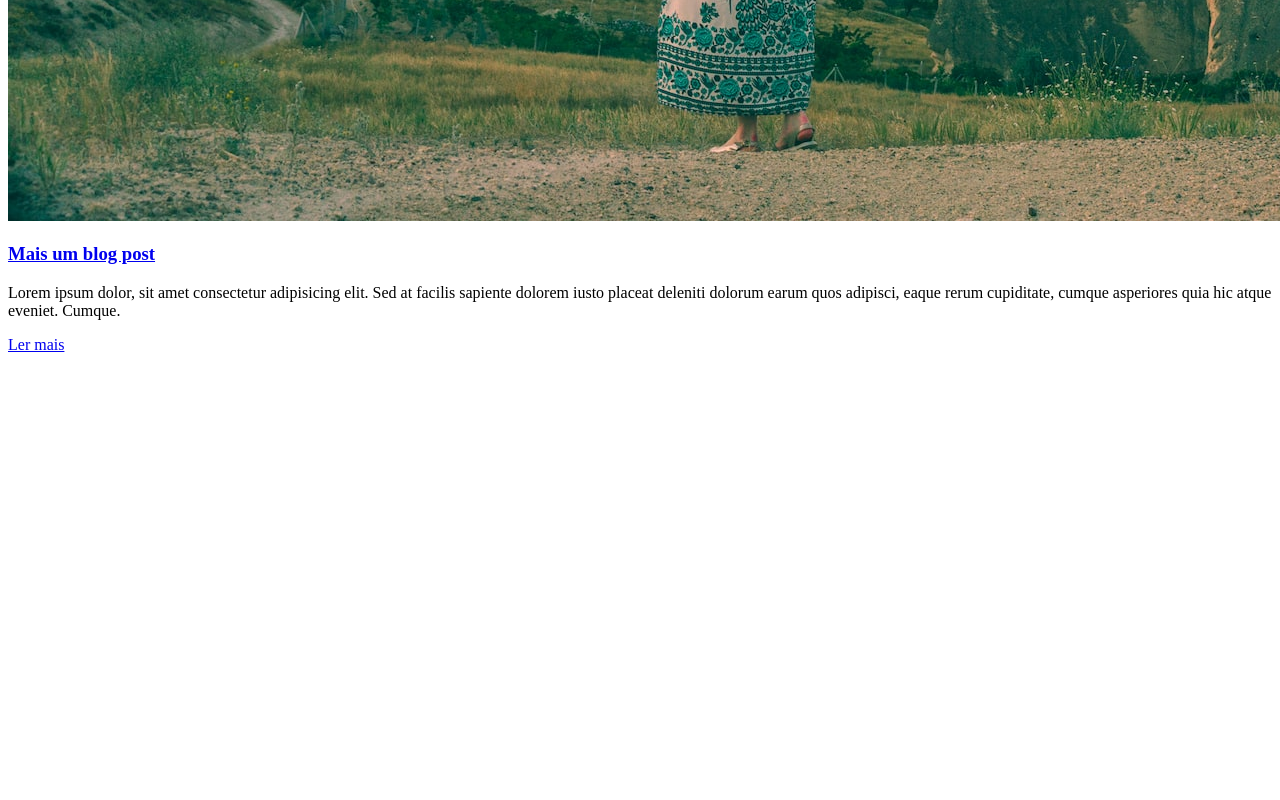
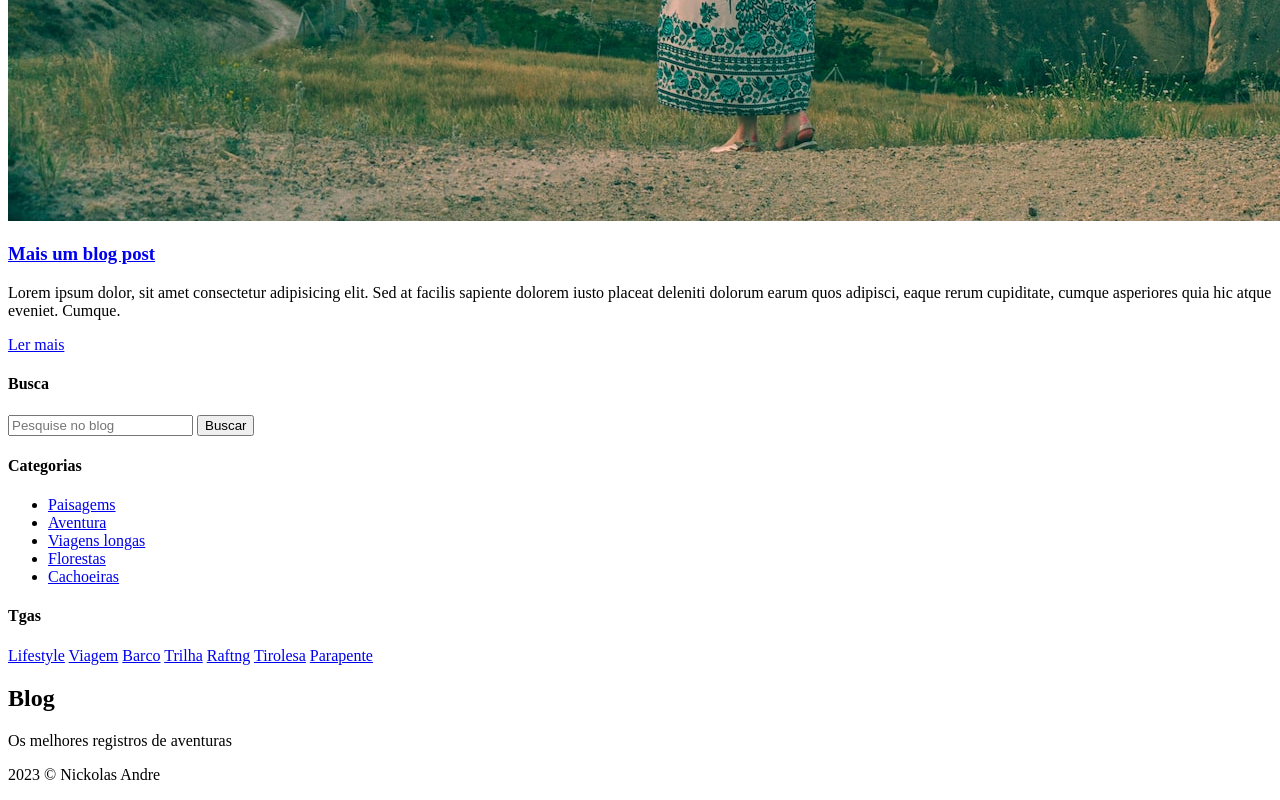
Before and after one commit to NickolasAndre/Blog-001, a plain HTML site: page index.html in a window 1280 px wide. Shown: the part 4024-4824 px from the top of the page. Before the commit the page ends 4386 px from the top, so only its background shows below. Drawn offline with Linux system fonts and the light colour scheme.

Commit message:
Barra-lateral-e-footer

```diff
--- a/index.html
+++ b/index.html
@@ -47,8 +47,43 @@
             </article>
         </main>
         <aside id="sidebar">
-
+            <section id="search-bar">
+                <h4>Busca</h4>
+                <form>
+                    <input type="text" placeholder="Pesquise no blog">
+                    <input type="submit" value="Buscar">
+                </form>
+            </section>
+            <section id="categories">
+                <h4>Categorias</h4>
+                <nav>
+                    <ul>
+                        <li><a href="#">Paisagems</a></li>
+                        <li><a href="#">Aventura</a></li>
+                        <li><a href="#">Viagens longas</a></li>
+                        <li><a href="#">Florestas</a></li>
+                        <li><a href="#">Cachoeiras</a></li>
+                    </ul>
+                </nav>
+            </section>
+            <section id="tags">
+                <h4>Tgas</h4>
+                <div id="tags-container">
+                    <a href="#">Lifestyle</a>
+                    <a href="#">Viagem</a>
+                    <a href="#">Barco</a>
+                    <a href="#">Trilha</a>
+                    <a href="#">Raftng</a>
+                    <a href="#">Tirolesa</a>
+                    <a href="#">Parapente</a>
+                </div>
+            </section>
         </aside>
     </div>
+    <footer id="footer">
+        <h2>Blog</h2>
+        <p>Os melhores registros de aventuras</p>
+        <p>2023 &copy; Nickolas Andre</p>
+    </footer>
 </body>
 </html>
```
